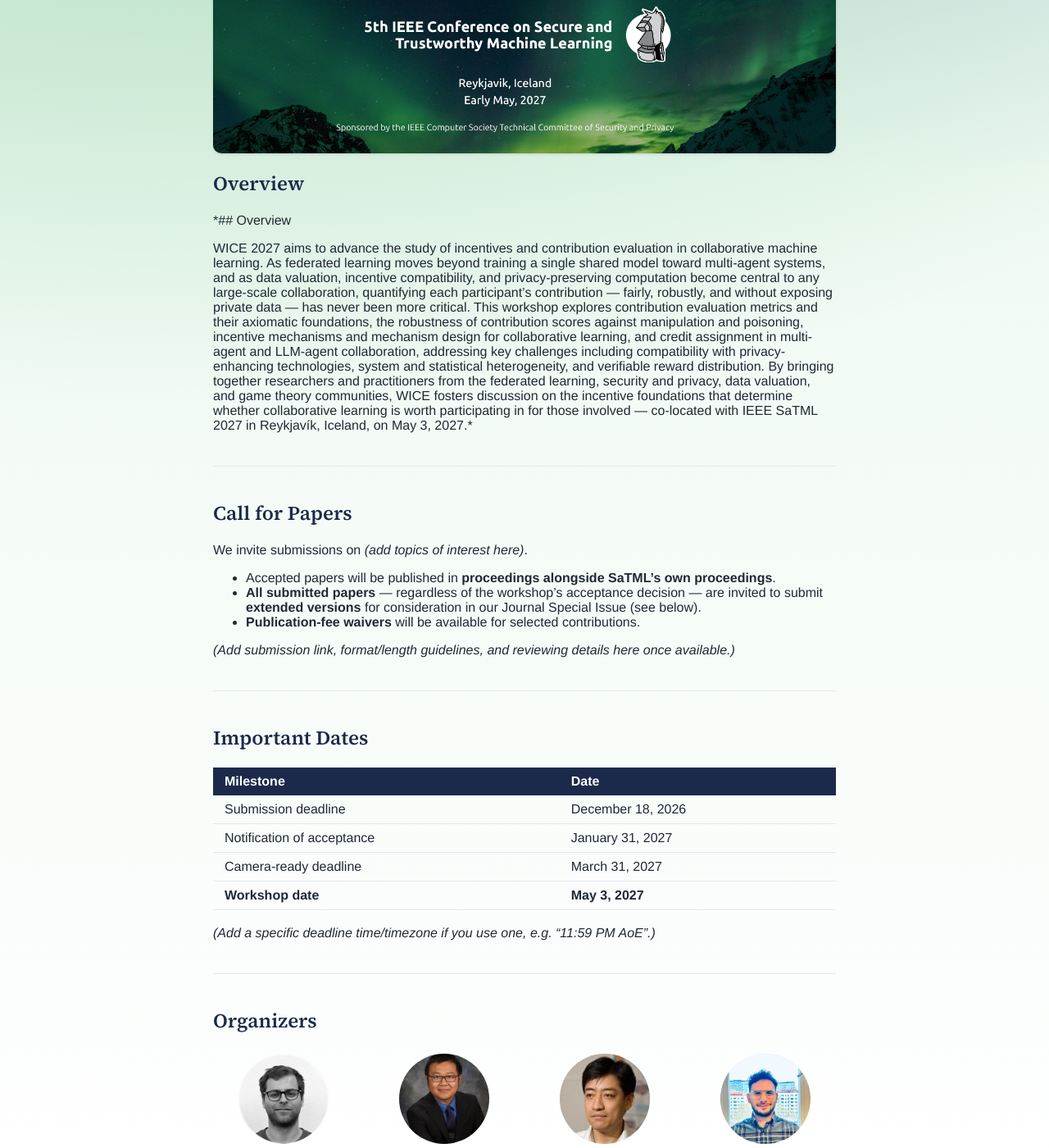
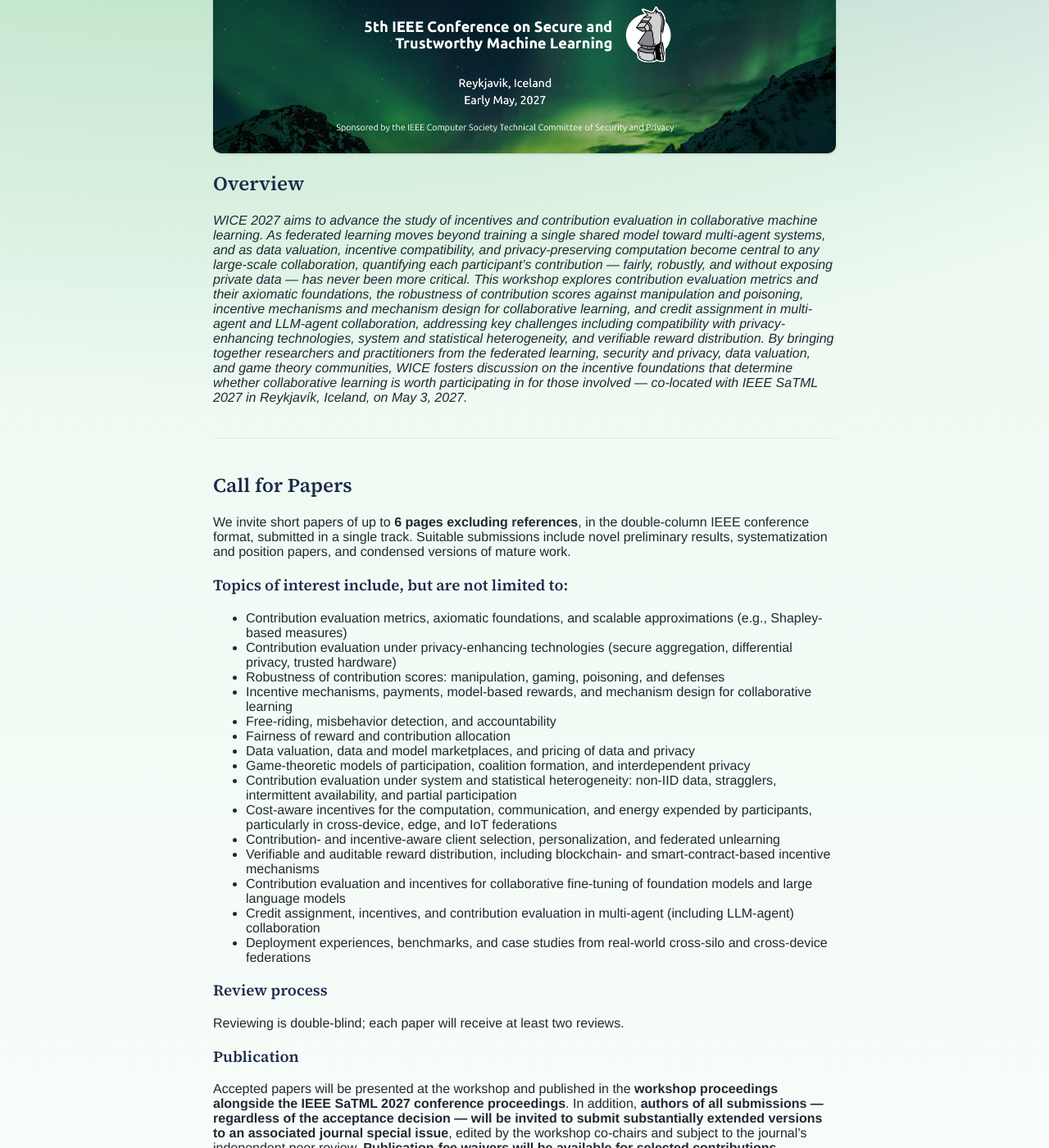
Before and after one commit to WICE-SaTML/WICE-SaTML.github.io, a Jekyll site: the page built from index.md, in a window 1280 px wide and 1400 px high, scrolled down 484 px. Shown: the whole window at 82% size. Built offline with Jekyll 4.4.1, drawn with Linux system fonts in a browser that asks for light colours; a script that is not in the unit is left out; some of the changed text lies outside the part shown.

Commit message:
Update index.md

```diff
--- a/index.md
+++ b/index.md
@@ -30,34 +30,56 @@ layout: default
 
 ## Overview
 
-*## Overview
-
-WICE 2027 aims to advance the study of incentives and contribution evaluation in collaborative machine learning. As federated learning moves beyond training a single shared model toward multi-agent systems, and as data valuation, incentive compatibility, and privacy-preserving computation become central to any large-scale collaboration, quantifying each participant's contribution — fairly, robustly, and without exposing private data — has never been more critical. This workshop explores contribution evaluation metrics and their axiomatic foundations, the robustness of contribution scores against manipulation and poisoning, incentive mechanisms and mechanism design for collaborative learning, and credit assignment in multi-agent and LLM-agent collaboration, addressing key challenges including compatibility with privacy-enhancing technologies, system and statistical heterogeneity, and verifiable reward distribution. By bringing together researchers and practitioners from the federated learning, security and privacy, data valuation, and game theory communities, WICE fosters discussion on the incentive foundations that determine whether collaborative learning is worth participating in for those involved — co-located with IEEE SaTML 2027 in Reykjavík, Iceland, on May 3, 2027.*
+*WICE 2027 aims to advance the study of incentives and contribution evaluation in collaborative machine learning. As federated learning moves beyond training a single shared model toward multi-agent systems, and as data valuation, incentive compatibility, and privacy-preserving computation become central to any large-scale collaboration, quantifying each participant's contribution — fairly, robustly, and without exposing private data — has never been more critical. This workshop explores contribution evaluation metrics and their axiomatic foundations, the robustness of contribution scores against manipulation and poisoning, incentive mechanisms and mechanism design for collaborative learning, and credit assignment in multi-agent and LLM-agent collaboration, addressing key challenges including compatibility with privacy-enhancing technologies, system and statistical heterogeneity, and verifiable reward distribution. By bringing together researchers and practitioners from the federated learning, security and privacy, data valuation, and game theory communities, WICE fosters discussion on the incentive foundations that determine whether collaborative learning is worth participating in for those involved — co-located with IEEE SaTML 2027 in Reykjavík, Iceland, on May 3, 2027.*
 
 ---
 
 ## Call for Papers
 
-We invite submissions on *(add topics of interest here)*.
+We invite short papers of up to **6 pages excluding references**, in the double-column IEEE conference format, submitted in a single track. Suitable submissions include novel preliminary results, systematization and position papers, and condensed versions of mature work.
 
-- Accepted papers will be published in **proceedings alongside SaTML's own proceedings**.
-- **All submitted papers** — regardless of the workshop's acceptance decision — are invited to submit **extended versions** for consideration in our Journal Special Issue (see below).
-- **Publication-fee waivers** will be available for selected contributions.
+### Topics of interest include, but are not limited to:
 
-*(Add submission link, format/length guidelines, and reviewing details here once available.)*
+- Contribution evaluation metrics, axiomatic foundations, and scalable approximations (e.g., Shapley-based measures)
+- Contribution evaluation under privacy-enhancing technologies (secure aggregation, differential privacy, trusted hardware)
+- Robustness of contribution scores: manipulation, gaming, poisoning, and defenses
+- Incentive mechanisms, payments, model-based rewards, and mechanism design for collaborative learning
+- Free-riding, misbehavior detection, and accountability
+- Fairness of reward and contribution allocation
+- Data valuation, data and model marketplaces, and pricing of data and privacy
+- Game-theoretic models of participation, coalition formation, and interdependent privacy
+- Contribution evaluation under system and statistical heterogeneity: non-IID data, stragglers, intermittent availability, and partial participation
+- Cost-aware incentives for the computation, communication, and energy expended by participants, particularly in cross-device, edge, and IoT federations
+- Contribution- and incentive-aware client selection, personalization, and federated unlearning
+- Verifiable and auditable reward distribution, including blockchain- and smart-contract-based incentive mechanisms
+- Contribution evaluation and incentives for collaborative fine-tuning of foundation models and large language models
+- Credit assignment, incentives, and contribution evaluation in multi-agent (including LLM-agent) collaboration
+- Deployment experiences, benchmarks, and case studies from real-world cross-silo and cross-device federations
+
+### Review process
+
+Reviewing is double-blind; each paper will receive at least two reviews.
+
+### Publication
+
+Accepted papers will be presented at the workshop and published in the **workshop proceedings alongside the IEEE SaTML 2027 conference proceedings**. In addition, **authors of all submissions — regardless of the acceptance decision — will be invited to submit substantially extended versions to an associated journal special issue**, edited by the workshop co-chairs and subject to the journal's independent peer review. **Publication-fee waivers will be available for selected contributions.**
+
+### Policies
+
+Submissions must comply with the IEEE SaTML 2027 AI Guidelines, Open Science policy, and Proactive Prevention of Harm policy (see the main conference website); the workshop follows the IEEE Code of Conduct.
 
 ---
 
 ## Important Dates
 
+All deadlines are 11:59 PM AoE (Anywhere on Earth).
+
 | Milestone | Date |
 |---|---|
-| Submission deadline | December 18, 2026 |
-| Notification of acceptance | January 31, 2027 |
-| Camera-ready deadline | March 31, 2027 |
-| **Workshop date** | **May 3, 2027** |
-
-*(Add a specific deadline time/timezone if you use one, e.g. "11:59 PM AoE".)*
+| Paper submission | December 18, 2026 |
+| Acceptance notification | January 31, 2027 |
+| Camera-ready (for proceedings) | March 31, 2027 |
+| **Workshop** | **May 3, 2027** |
 
 ---
 
@@ -88,6 +110,12 @@ We invite submissions on *(add topics of interest here)*.
 
 ---
 
+## Keynotes
+
+Keynote speaker to be announced.
+
+---
+
 ## Journal Special Issue
 
 Selected papers from WICE will be invited to submit extended versions for a special collection in *Frontiers*.
```
